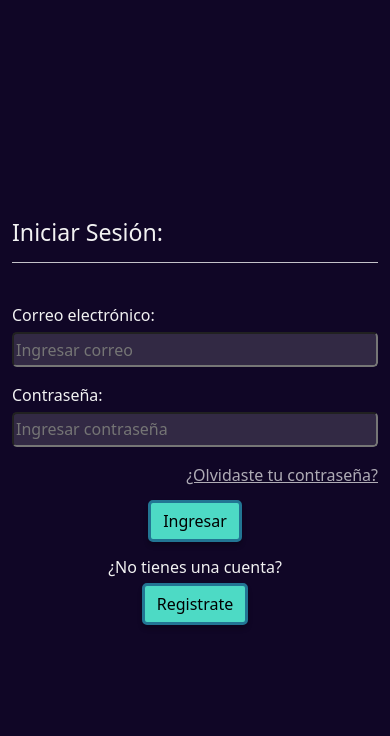
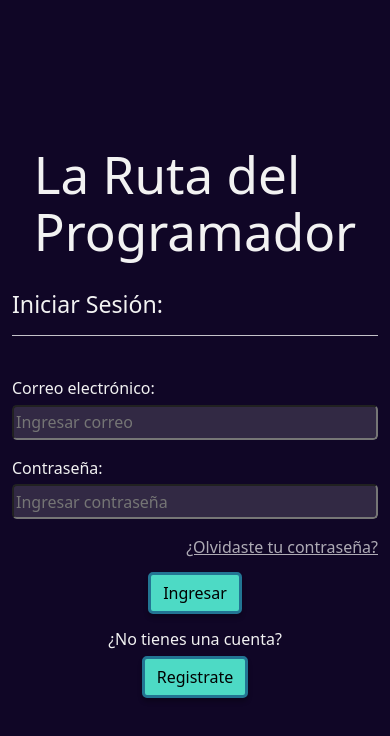
Before and after one commit to CodeMasterChefs/Frontend-Ruta-Programador, a React (Vite) app: page /iniciar_sesion in a window 390 px wide. Shown: the top 736 px of the page. Built offline with nearby package versions, Linux system fonts and the light colour scheme.

Commit message:
fix: title responsive

```diff
--- a/src/Pages/LoginPage/LoginPage.css
+++ b/src/Pages/LoginPage/LoginPage.css
@@ -20,8 +20,21 @@
     background-position: left;
 }
 
-@media screen and (max-width: 768px) {
+.login-title{
+    opacity: 0%;
+}
+
+@media screen and (max-width: 912px) {
     .login-bg {
        display: none;
     }
+    .login-content{
+        display: flex;
+        flex-direction: column; /* Coloca el fondo y el contenido en dos filas */
+        align-items: center;
+    }
+    .login-title{
+        opacity: 100%;
+        margin-bottom: 1.5rem;
+    }
   }
--- a/src/Pages/LoginPage/LoginPage.jsx
+++ b/src/Pages/LoginPage/LoginPage.jsx
@@ -7,11 +7,7 @@ const LoginPage = () => {
       <div className="login-bg"></div>
       <div className="row login-content">
       <div className="col-md-7">
-          {/* <img
-          className="undraw-image"
-          src={svgAstronautra}
-          alt="Ilustración"
-          /> */}
+        <div className="login-title d-flex justify-content-center"><h1>La Ruta del <br></br>Programador</h1></div>
         </div>
         <div className="col-md-5">
           <h3>Iniciar Sesión:</h3>
```
